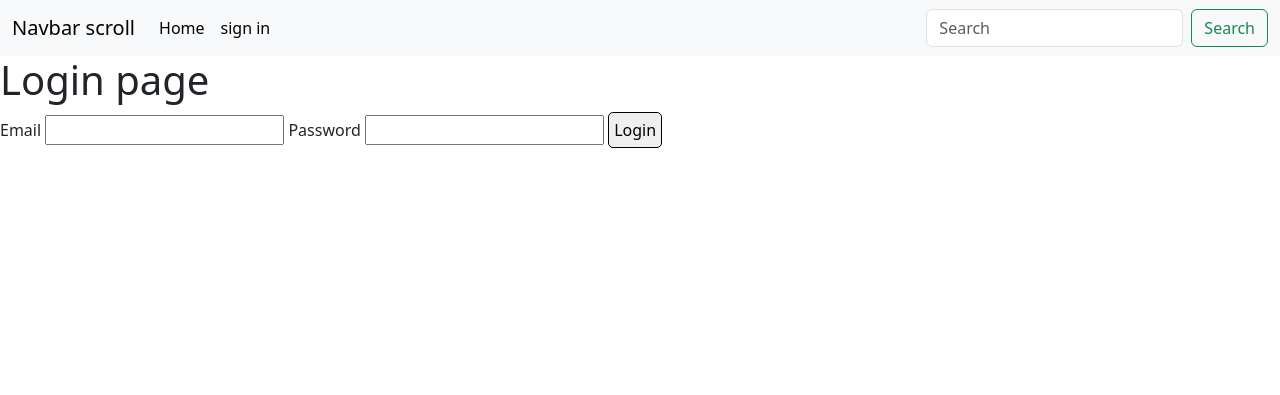
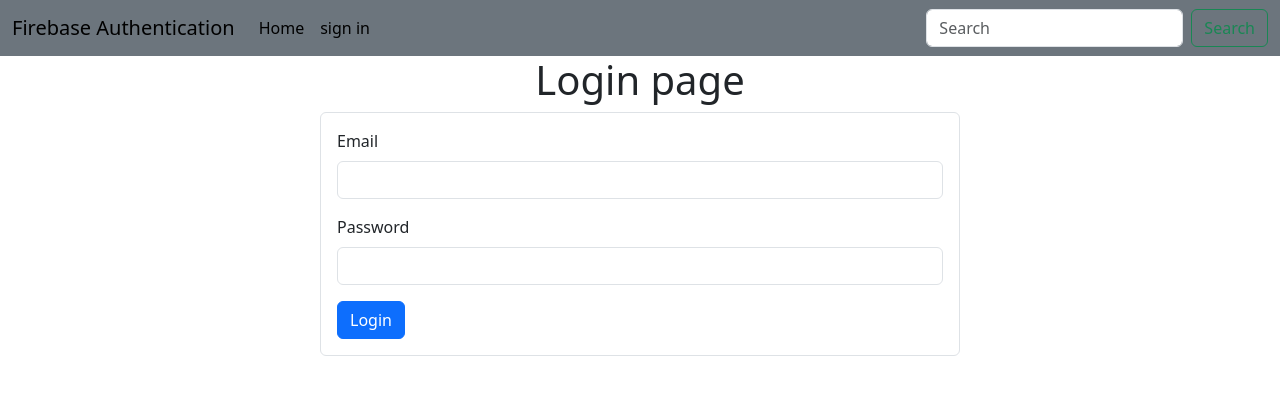
Before and after one commit to bsao17/firebase_template_authentication, a Flask app: page /login in a window 1280 px wide. Shown: the top 395 px of the page. Run offline with Flask 3, Linux system fonts and the light colour scheme.

Commit message:
feat: update login form style

```diff
--- a/templates/base.html
+++ b/templates/base.html
@@ -10,9 +10,9 @@
     <title>base</title>
 </head>
 <body>
-<nav class="navbar navbar-expand-lg bg-body-tertiary">
+<nav class="navbar navbar-expand-lg bg-secondary">
     <div class="container-fluid">
-    <a class="navbar-brand" href="#">Navbar scroll</a>
+    <a class="navbar-brand" href="#">Firebase Authentication</a>
     <button class="navbar-toggler" type="button" data-bs-toggle="collapse" data-bs-target="#navbarScroll" aria-controls="navbarScroll" aria-expanded="false" aria-label="Toggle navigation">
       <span class="navbar-toggler-icon"></span>
     </button>
--- a/templates/login.html
+++ b/templates/login.html
@@ -6,14 +6,18 @@
 </head>
 <body>
 {% block content %}
-<h1>Login page</h1>
-<form method="POST">
+<h1 class="text-center">Login page</h1>
+<form method="POST" class="w-50 m-auto border rounded p-3">
     {{ form.csrf_token }}
-    {{ form.email.label }}
-    {{ form.email }}
-    {{ form.password.label }}
-    {{ form.password }}
-    {{ form.submit(style="border: solid 1px black; border-radius: 5px; padding: 5px") }}
+    <div class="mb-3">
+        {{ form.email.label(class="form-label") }}
+        {{ form.email(class="form-control") }}
+    </div>
+    <div>
+       {{ form.password.label(class="form-label") }}
+        {{ form.password(class="form-control") }}
+    </div>
+    {{ form.submit(class="btn btn-primary mt-3") }}
 </form>
 {% endblock %}
 
```
